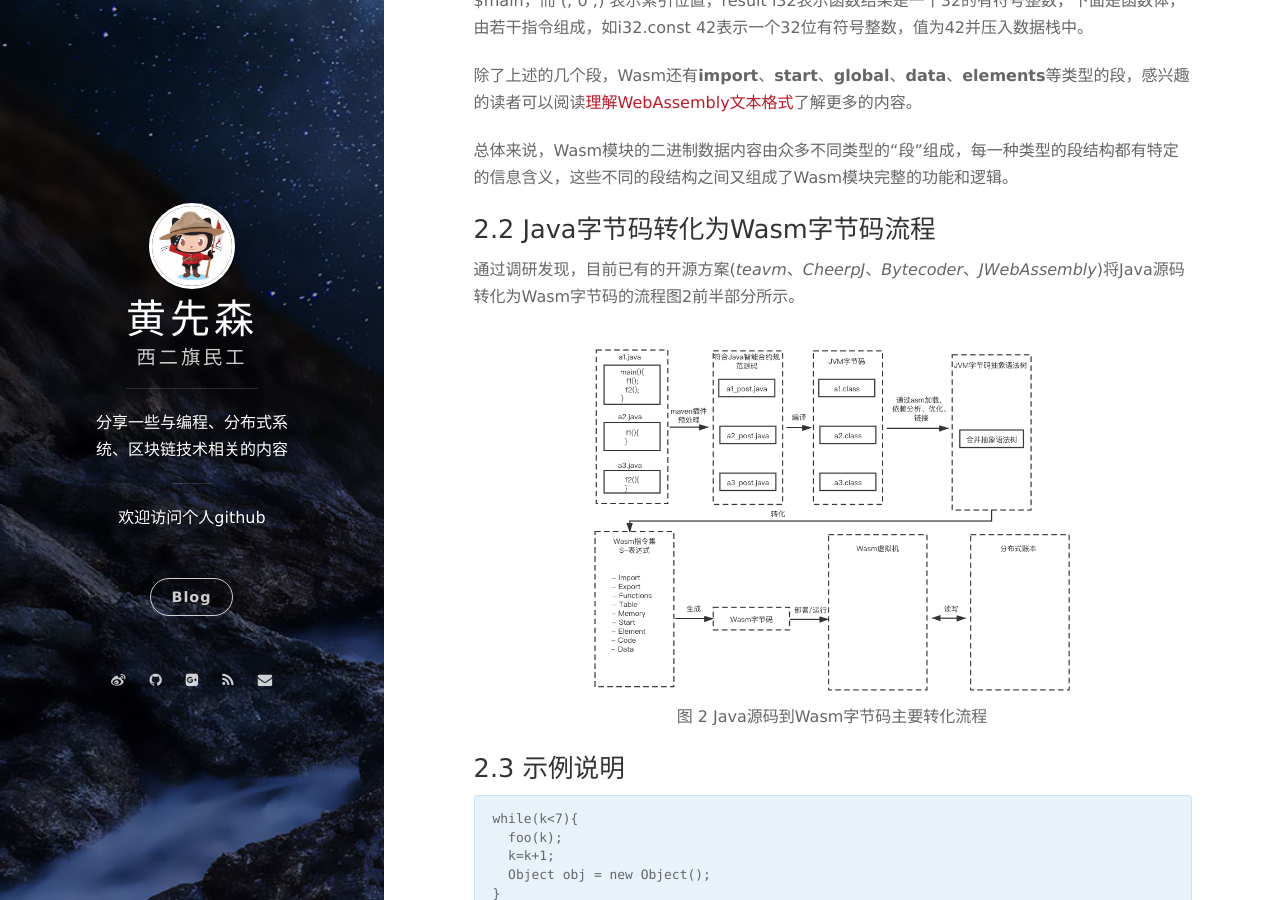
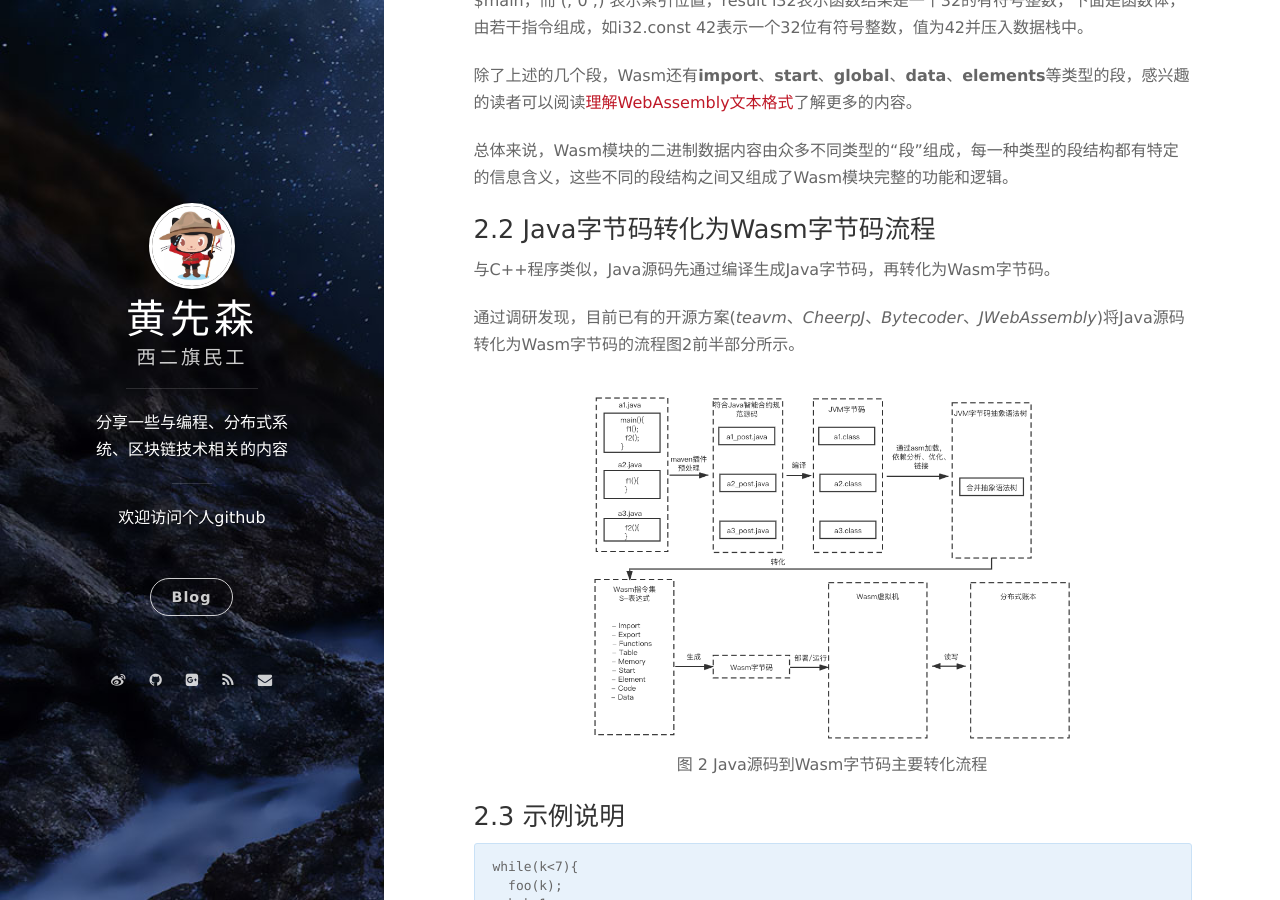
Before and after one commit to berryjam/berryjam.github.io, a Jekyll site: the page built from _posts/2020-07-06-Java智能合约实现探索.md, in a window 1280 px wide and 900 px high, scrolled down 2948 px. Built offline with Jekyll 4.4.1, drawn with Linux system fonts in a browser that asks for light colours; nearby versions of some CDN libraries; comment, search, counter and statistics services are not loaded.

Commit message:
Update 2020-07-06-Java智能合约实现探索.md

```diff
--- a/_posts/2020-07-06-Java智能合约实现探索.md
+++ b/_posts/2020-07-06-Java智能合约实现探索.md
@@ -101,6 +101,8 @@ int add(int a,int b) {
 
 ### 2.2 Java字节码转化为Wasm字节码流程
 
+与C++程序类似，Java源码先通过编译生成Java字节码，再转化为Wasm字节码。
+
 通过调研发现，目前已有的开源方案(*teavm*、*CheerpJ*、*Bytecoder*、*JWebAssembly*)将Java源码转化为Wasm字节码的流程图2前半部分所示。
 
 <div align="center">
```
